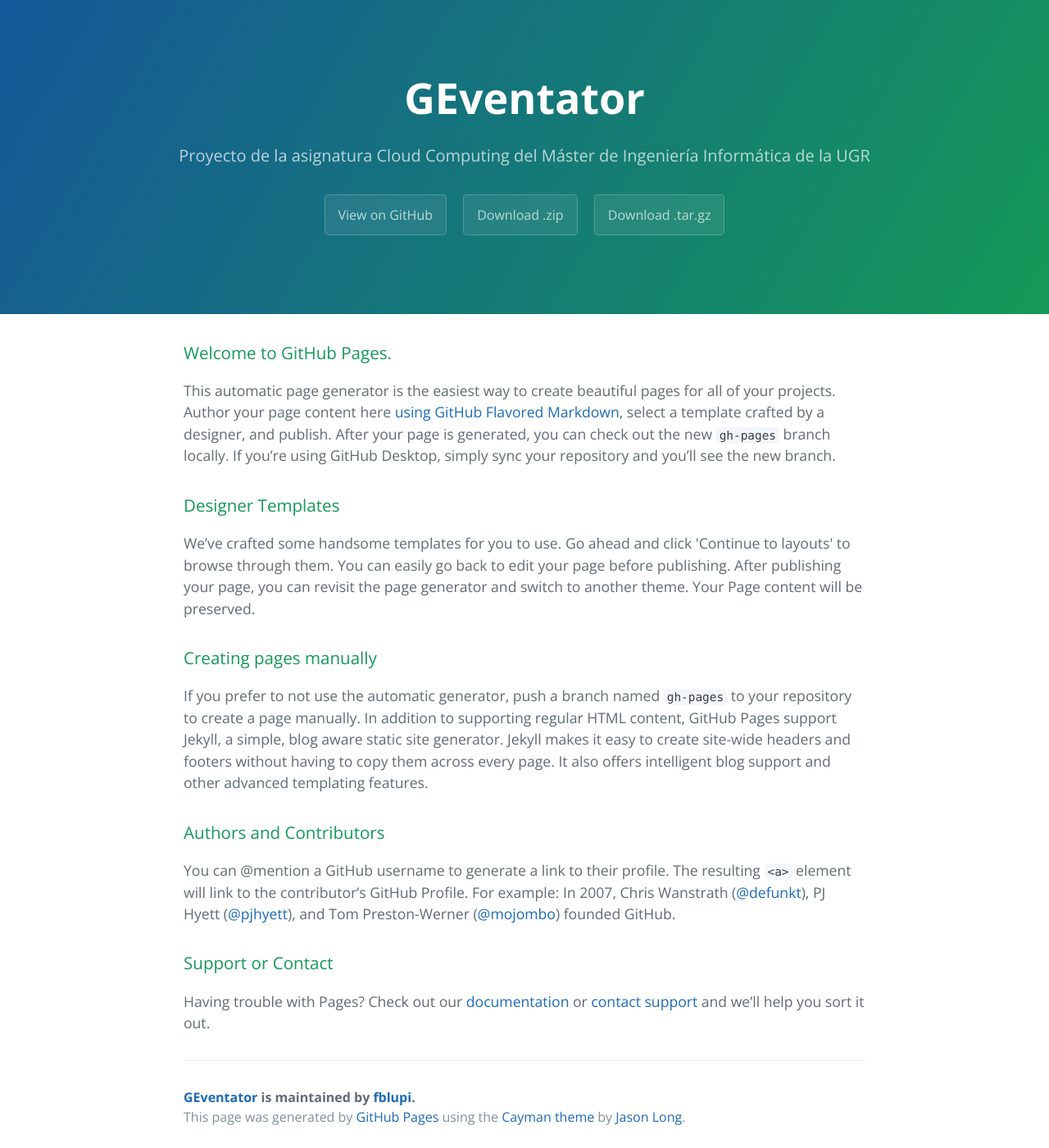
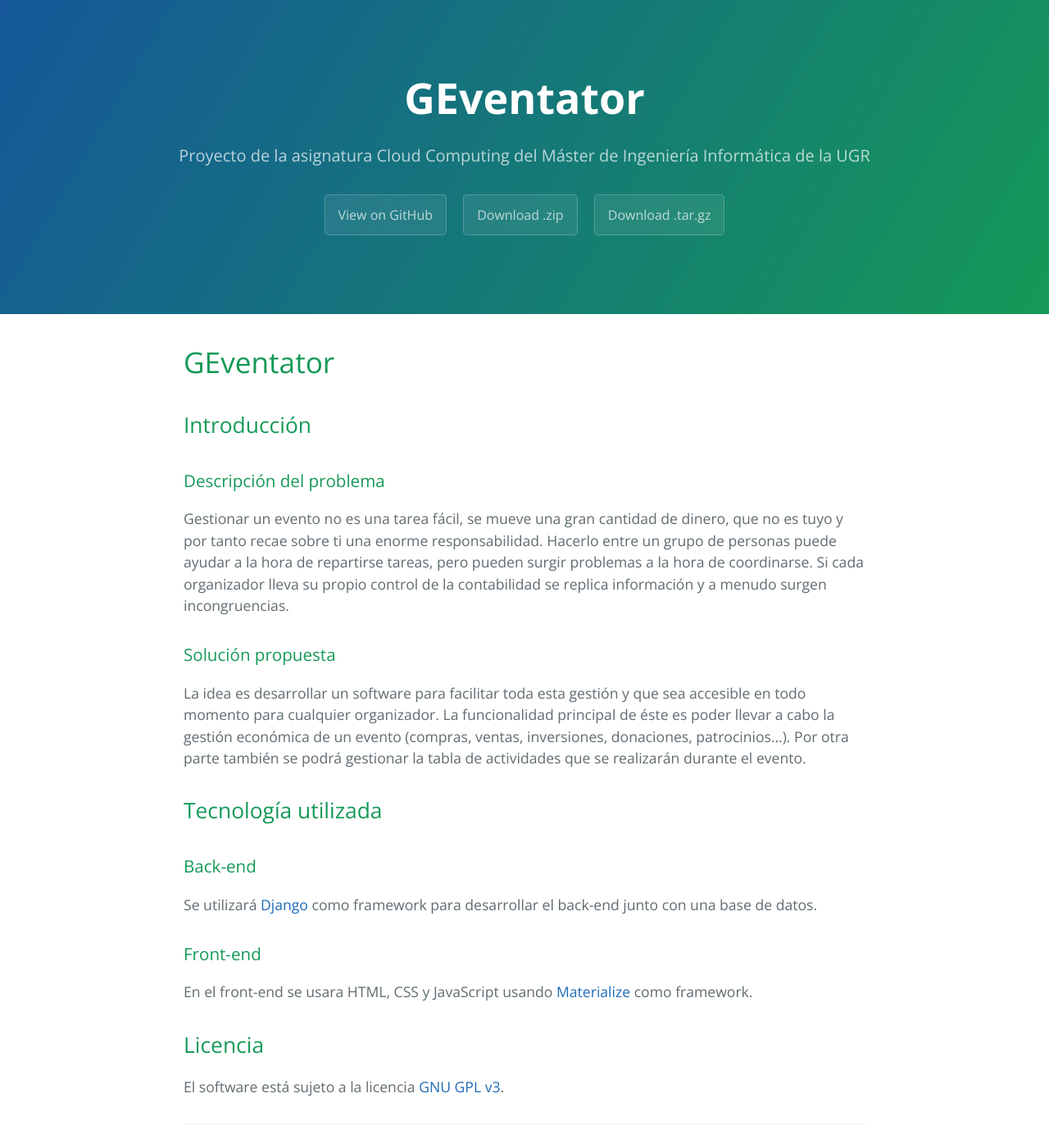
Before and after one commit to fblupi/GEventator, a Jekyll site: the page built from index.md, in a window 1280 px wide and 1400 px high. Shown: the whole window at 82% size. Built offline with Jekyll 4.4.1, drawn with Linux system fonts in a browser that asks for light colours.

Commit message:
gh-pages : Migrando repo closes #1 closes #2 closes #3

```diff
--- a/_layouts/index.html
+++ b/_layouts/index.html
@@ -19,33 +19,11 @@
     </section>
 
     <section class="main-content">
-      <h3>
-<a id="welcome-to-github-pages" class="anchor" href="#welcome-to-github-pages" aria-hidden="true"><span aria-hidden="true" class="octicon octicon-link"></span></a>Welcome to GitHub Pages.</h3>
 
-<p>This automatic page generator is the easiest way to create beautiful pages for all of your projects. Author your page content here <a href="https://guides.github.com/features/mastering-markdown/">using GitHub Flavored Markdown</a>, select a template crafted by a designer, and publish. After your page is generated, you can check out the new <code>gh-pages</code> branch locally. If you’re using GitHub Desktop, simply sync your repository and you’ll see the new branch.</p>
-
-<h3>
-<a id="designer-templates" class="anchor" href="#designer-templates" aria-hidden="true"><span aria-hidden="true" class="octicon octicon-link"></span></a>Designer Templates</h3>
-
-<p>We’ve crafted some handsome templates for you to use. Go ahead and click 'Continue to layouts' to browse through them. You can easily go back to edit your page before publishing. After publishing your page, you can revisit the page generator and switch to another theme. Your Page content will be preserved.</p>
-
-<h3>
-<a id="creating-pages-manually" class="anchor" href="#creating-pages-manually" aria-hidden="true"><span aria-hidden="true" class="octicon octicon-link"></span></a>Creating pages manually</h3>
-
-<p>If you prefer to not use the automatic generator, push a branch named <code>gh-pages</code> to your repository to create a page manually. In addition to supporting regular HTML content, GitHub Pages support Jekyll, a simple, blog aware static site generator. Jekyll makes it easy to create site-wide headers and footers without having to copy them across every page. It also offers intelligent blog support and other advanced templating features.</p>
-
-<h3>
-<a id="authors-and-contributors" class="anchor" href="#authors-and-contributors" aria-hidden="true"><span aria-hidden="true" class="octicon octicon-link"></span></a>Authors and Contributors</h3>
-
-<p>You can @mention a GitHub username to generate a link to their profile. The resulting <code>&lt;a&gt;</code> element will link to the contributor’s GitHub Profile. For example: In 2007, Chris Wanstrath (<a href="https://github.com/defunkt" class="user-mention">@defunkt</a>), PJ Hyett (<a href="https://github.com/pjhyett" class="user-mention">@pjhyett</a>), and Tom Preston-Werner (<a href="https://github.com/mojombo" class="user-mention">@mojombo</a>) founded GitHub.</p>
-
-<h3>
-<a id="support-or-contact" class="anchor" href="#support-or-contact" aria-hidden="true"><span aria-hidden="true" class="octicon octicon-link"></span></a>Support or Contact</h3>
-
-<p>Having trouble with Pages? Check out our <a href="https://help.github.com/pages">documentation</a> or <a href="https://github.com/contact">contact support</a> and we’ll help you sort it out.</p>
+      {{content}}
 
       <footer class="site-footer">
-        <span class="site-footer-owner"><a href="https://github.com/fblupi/GEventator">GEventator</a> is maintained by <a href="https://github.com/fblupi">fblupi</a>.</span>
+        <span class="site-footer-owner"><a href="https://github.com/fblupi/master_informatica-CC">GEventantor</a> is maintained by <a href="https://github.com/fblupi">fblupi</a>.</span>
 
         <span class="site-footer-credits">This page was generated by <a href="https://pages.github.com">GitHub Pages</a> using the <a href="https://github.com/jasonlong/cayman-theme">Cayman theme</a> by <a href="https://twitter.com/jasonlong">Jason Long</a>.</span>
       </footer>
--- a/index.md
+++ b/index.md
@@ -1,3 +1,29 @@
 ---
 layout: index
 ---
+
+# GEventator
+
+## Introducción
+
+### Descripción del problema
+
+Gestionar un evento no es una tarea fácil, se mueve una gran cantidad de dinero, que no es tuyo y por tanto recae sobre ti una enorme responsabilidad. Hacerlo entre un grupo de personas puede ayudar a la hora de repartirse tareas, pero pueden surgir problemas a la hora de coordinarse. Si cada organizador lleva su propio control de la contabilidad se replica información y a menudo surgen incongruencias.
+
+### Solución propuesta
+
+La idea es desarrollar un software para facilitar toda esta gestión y que sea accesible en todo momento para cualquier organizador. La funcionalidad principal de éste es poder llevar a cabo la gestión económica de un evento (compras, ventas, inversiones, donaciones, patrocinios...). Por otra parte también se podrá gestionar la tabla de actividades que se realizarán durante el evento.
+
+## Tecnología utilizada
+
+### Back-end
+
+Se utilizará [Django](https://www.djangoproject.com/) como framework para desarrollar el back-end junto con una base de datos.
+
+### Front-end
+
+En el front-end se usara HTML, CSS y JavaScript usando [Materialize](http://materializecss.com/) como framework.
+
+## Licencia
+
+El software está sujeto a la licencia [GNU GPL v3](https://github.com/fblupi/master_informatica-CC/blob/master/LICENSE).
```
